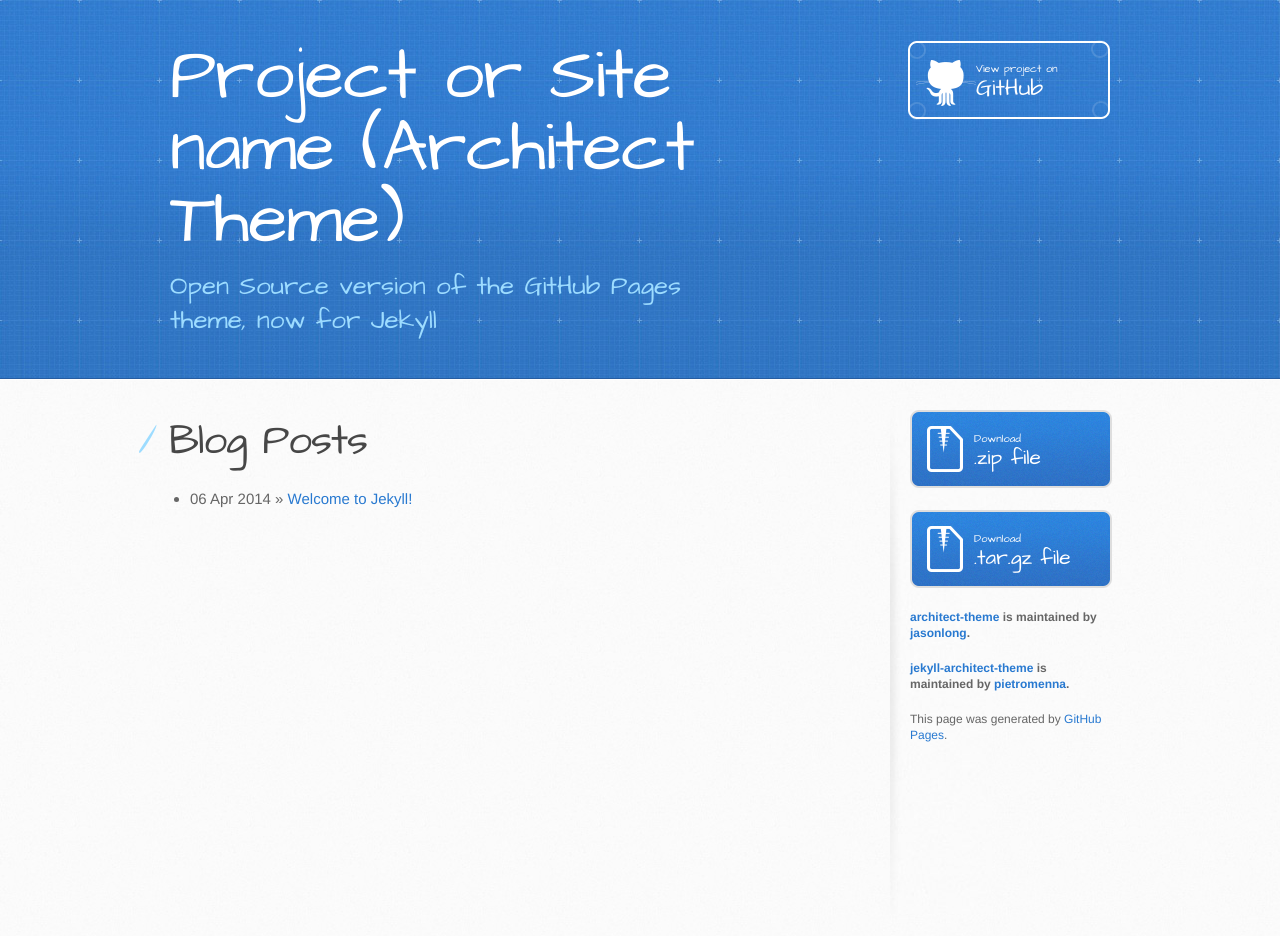
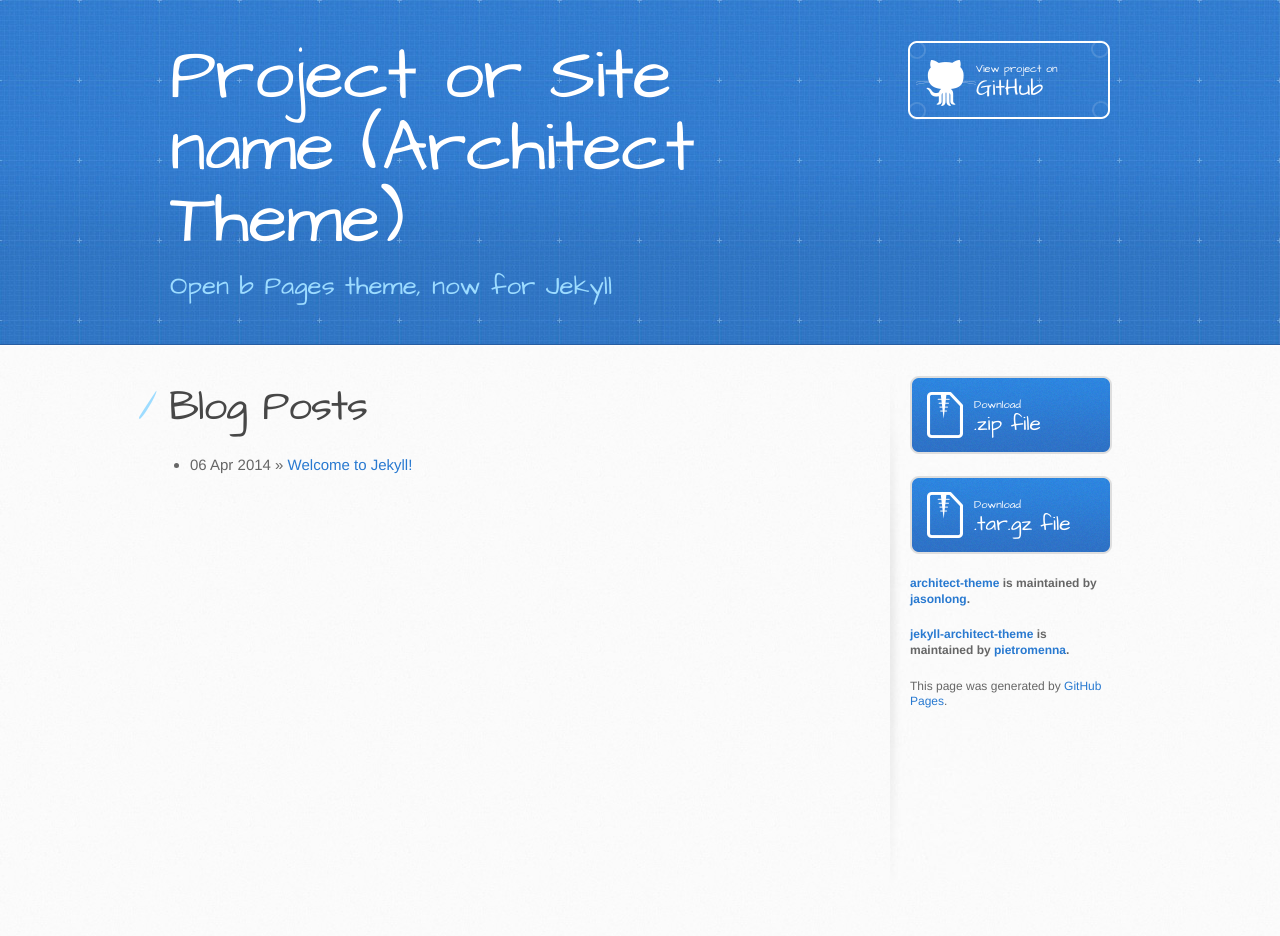
Before and after one commit to lifor0516/lifor0516.github.io, a Jekyll site: the page built from index.html, in a window 1280 px wide. Built offline with Jekyll 4.4.1, drawn with Linux system fonts in a browser that asks for light colours; after the commit the page ends 903 px from its top, so only the background shows below that.

Commit message:
mod sentence

```diff
--- a/_layouts/default.html
+++ b/_layouts/default.html
@@ -20,7 +20,7 @@
     <header>
       <div class="inner">
         <h1> {{ site.name }} </h1>
-        <h2>Open Source version of the GitHub Pages theme, now for Jekyll</h2>
+        <h2>Open b Pages theme, now for Jekyll</h2>
         <a href="https://github.com/pietromenna/jekyll-architect-theme" class="button"><small>View project on</small> GitHub</a>
       </div>
     </header>
```
